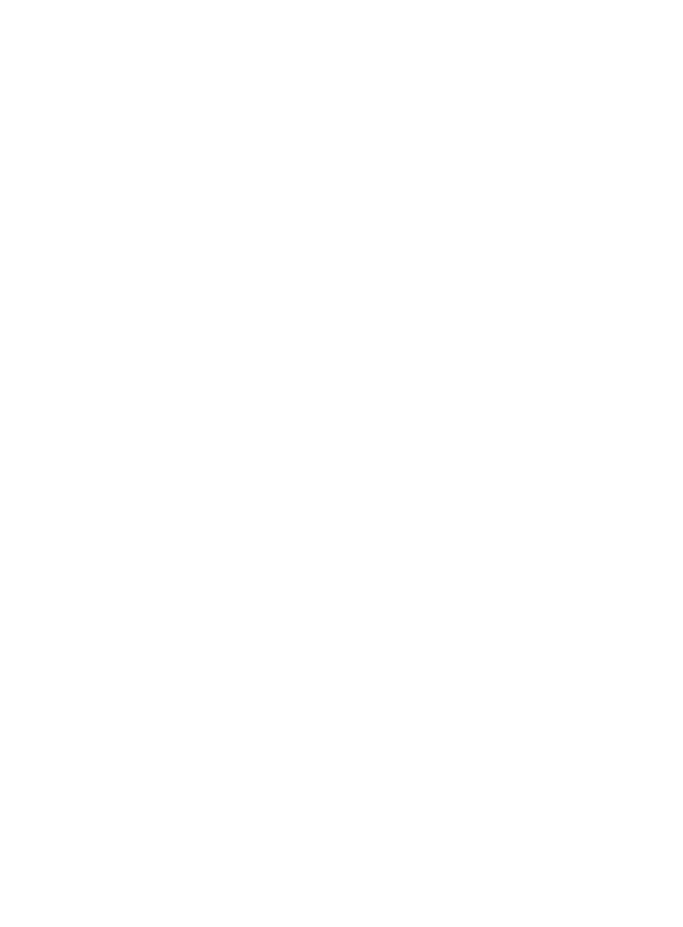
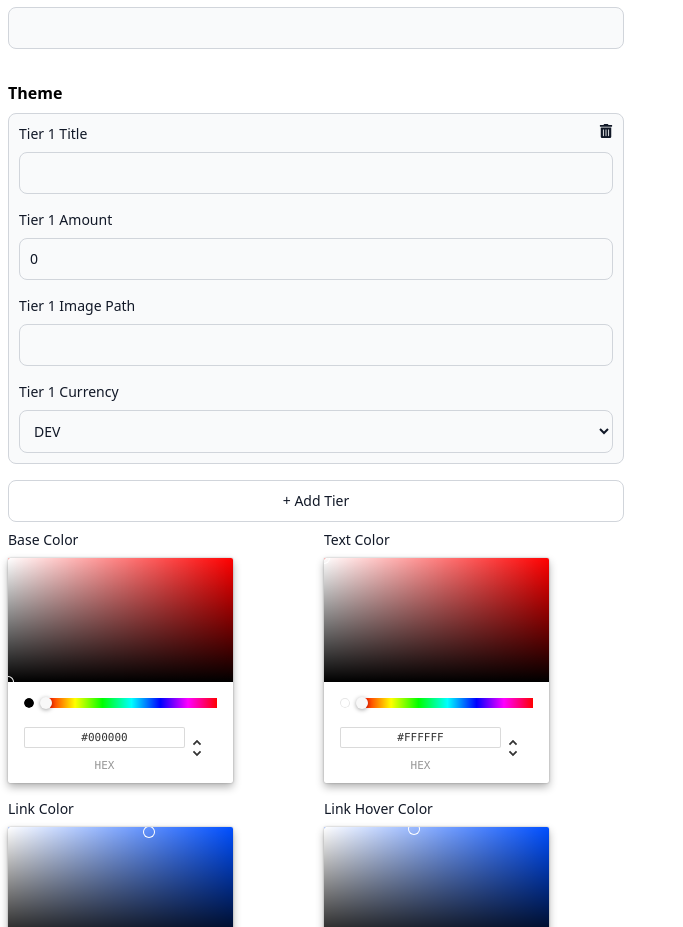
Before and after one commit to dev-protocol/clubs-yml-builder, a React (Vite) app: page / in a window 1280 px wide. Shown: the part 485-1412 px from the top of the page, without its empty margins (0-683 px from the left). Before the commit the page ends 800 px from the top, so only its background shows below. Built offline with nearby package versions, Linux system fonts and the light colour scheme.

Commit message:
theme area finished

```diff
--- a/package.json
+++ b/package.json
@@ -9,12 +9,14 @@
   },
   "dependencies": {
     "react": "^18.0.0",
+    "react-color": "^2.19.3",
     "react-dom": "^18.0.0",
     "react-icons": "^4.4.0",
     "yaml": "^2.1.1"
   },
   "devDependencies": {
     "@types/react": "^18.0.0",
+    "@types/react-color": "^3.0.6",
     "@types/react-dom": "^18.0.0",
     "@vitejs/plugin-react": "^1.3.0",
     "autoprefixer": "^10.4.7",
--- a/src/App.tsx
+++ b/src/App.tsx
@@ -33,13 +33,17 @@
   const [config, setConfig] = useState<Config>(initBuild());
 
   return (
-    <div className="bg-white dark:bg-gray-900 text-black dark:text-white min-h-screen">
+    <div className="bg-white dark:bg-gray-900 text-black dark:text-white min-h-screen pb-8">
       <header className="container mx-auto mb-8 py-4 px-2">
         <h1 className="font-bold">Clubs YML Builder</h1>
       </header>
       <main className="container mx-auto grid grid-cols-1 sm:grid-cols-2 gap-8 px-2">
         <ConfigForm config={config} setConfig={setConfig} />
-        <YmlOutput config={config} />
+        <div>
+          <div className="sticky top-8">
+            <YmlOutput config={config} />
+          </div>
+        </div>
       </main>
     </div>
   );
--- a/src/ConfigForm/Input.tsx
+++ b/src/ConfigForm/ConfigInput.tsx
@@ -1,7 +1,9 @@
 import React from "react";
 import { Config } from "../types";
+import { isNumberInput } from "../utils";
+import ConfigInputLabel from "./ConfigInputLabel";
 
-interface InputProps {
+interface ConfigInputProps {
   label: string;
   value: string;
   id: string;
@@ -10,7 +12,7 @@
   onChange: React.ChangeEventHandler<HTMLInputElement>;
 }
 
-const Input: React.FC<InputProps> = ({
+const ConfigInput: React.FC<ConfigInputProps> = ({
   label,
   value,
   id,
@@ -20,21 +22,21 @@
 }) => {
   return (
     <div className="mb-4">
-      <label
-        className="block mb-2 text-sm font-medium text-gray-900 dark:text-gray-300"
-        htmlFor={id}
-      >
-        {label}
-      </label>
+      <ConfigInputLabel text={label} htmlFor={id} />
       <input
         id={id}
         value={value}
         className="bg-gray-50 border border-gray-300 text-gray-900 text-sm rounded-lg focus:ring-blue-500 focus:border-blue-500 block w-full p-2.5 dark:bg-gray-700 dark:border-gray-600 dark:placeholder-gray-400 dark:text-white dark:focus:ring-blue-500 dark:focus:border-blue-500"
         placeholder={placeholder}
-        onChange={onChange}
+        onChange={(e) => {
+          if (!isNumeric || (isNumeric && isNumberInput(e.target.value))) {
+            console.log("change is: ", e.target.value);
+            onChange(e);
+          }
+        }}
       />
     </div>
   );
 };
 
-export default Input;
+export default ConfigInput;
--- /dev/null
+++ b/src/ConfigForm/ConfigInputLabel.tsx
@@ -0,0 +1,22 @@
+import React from "react";
+
+interface ConfigInputLabelProps {
+  text: string;
+  htmlFor: string;
+}
+
+const ConfigInputLabel: React.FC<ConfigInputLabelProps> = ({
+  text,
+  htmlFor,
+}) => {
+  return (
+    <label
+      className="block mb-2 text-sm font-medium text-gray-900 dark:text-gray-300"
+      htmlFor={htmlFor}
+    >
+      {text}
+    </label>
+  );
+};
+
+export default ConfigInputLabel;
--- /dev/null
+++ b/src/ConfigForm/TierConfig.tsx
@@ -0,0 +1,93 @@
+import React from "react";
+import { FaTrash, FaTrashAlt } from "react-icons/fa";
+import { Config, Tier } from "../types";
+import ConfigInput from "./ConfigInput";
+import ConfigInputLabel from "./ConfigInputLabel";
+
+interface TierConfigProps {
+  index: number;
+  config: Config;
+  setConfig: React.Dispatch<React.SetStateAction<Config>>;
+}
+
+const TierConfig: React.FC<TierConfigProps> = ({
+  index,
+  config,
+  setConfig,
+}) => {
+  return (
+    <div className="mb-4 bg-gray-50 border border-gray-300 text-gray-900 text-sm rounded-lg block w-full p-2.5 dark:bg-gray-800 dark:border-gray-600 dark:text-white">
+      <div className="relative">
+        <button
+          onClick={() => {
+            config.theme.tier.splice(index, 1);
+            setConfig(Object.assign({}, config));
+          }}
+          className="absolute top-0 right-0 active:text-violet-700"
+        >
+          <FaTrashAlt />
+        </button>
+        <ConfigInput
+          label={`Tier ${index + 1} Title`}
+          value={config.theme.tier[index].title}
+          id={`tierTitle${index}`}
+          onChange={(e) => {
+            const tier = config.theme.tier[index];
+            tier.title = e.target.value;
+            const newConfig = Object.assign({}, config);
+            newConfig.theme.tier[index] = tier;
+            setConfig(newConfig);
+          }}
+        />
+        <ConfigInput
+          label={`Tier ${index + 1} Amount`}
+          value={String(config.theme.tier[index].amount)}
+          id={`tierAmount${index}`}
+          isNumeric={true}
+          onChange={(e) => {
+            const tier = config.theme.tier[index];
+            tier.amount = +e.target.value;
+            const newConfig = Object.assign({}, config);
+            newConfig.theme.tier[index] = tier;
+            setConfig(newConfig);
+          }}
+        />
+        <ConfigInput
+          label={`Tier ${index + 1} Image Path`}
+          value={config.theme.tier[index].image ?? ""}
+          id={`tierImage${index}`}
+          onChange={(e) => {
+            const tier = config.theme.tier[index];
+            tier.image = e.target.value;
+            const newConfig = Object.assign({}, config);
+            newConfig.theme.tier[index] = tier;
+            setConfig(newConfig);
+          }}
+        />
+        <div>
+          <ConfigInputLabel
+            text={`Tier ${index + 1} Currency`}
+            htmlFor={`tierCurrency${index}`}
+          />
+          <select
+            id={`tierCurrency${index}`}
+            className="bg-gray-50 border border-gray-300 text-gray-900 text-sm rounded-lg focus:ring-blue-500 focus:border-blue-500 block w-full p-2.5 dark:bg-gray-700 dark:border-gray-600 dark:placeholder-gray-400 dark:text-white dark:focus:ring-blue-500 dark:focus:border-blue-500"
+            onChange={(e) => {
+              const tier = config.theme.tier[index];
+              tier.basedCurrency = e.target.value as "DEV" | "ETH" | "USD";
+              const newConfig = Object.assign({}, config);
+              newConfig.theme.tier[index] = tier;
+              setConfig(newConfig);
+            }}
+          >
+            <option value="DEV">DEV</option>
+            <option value="ETH">ETH</option>
+            <option value="USD">USD</option>
+          </select>
+        </div>
+      </div>
+    </div>
+  );
+};
+
+export default TierConfig;
--- a/src/ConfigForm/index.tsx
+++ b/src/ConfigForm/index.tsx
@@ -1,6 +1,9 @@
 import React from "react";
 import { Config } from "../types";
-import Input from "./Input";
+import ConfigInput from "./ConfigInput";
+import ConfigInputLabel from "./ConfigInputLabel";
+import TierConfig from "./TierConfig";
+import { ChromePicker } from "react-color";
 
 interface ConfigFormProps {
   config: Config;
@@ -10,9 +13,9 @@
 const ConfigForm: React.FC<ConfigFormProps> = ({ config, setConfig }) => {
   return (
     <div>
-      <div>
+      <div className="mb-8">
         <h2 className="font-bold mb-2">Core</h2>
-        <Input
+        <ConfigInput
           label="Site Name"
           value={config.core.siteName}
           id="siteName"
@@ -28,7 +31,7 @@
             )
           }
         />
-        <Input
+        <ConfigInput
           label="DAO Name"
           value={config.core.daoName}
           id="daoName"
@@ -44,7 +47,7 @@
             )
           }
         />
-        <Input
+        <ConfigInput
           label="Token Address"
           value={config.core.tokenAddress}
           id="tokenAddress"
@@ -60,10 +63,120 @@
             )
           }
         />
+        <ConfigInput
+          label="Network ID"
+          value={String(config.core.networkId)}
+          id="networkId"
+          isNumeric={true}
+          onChange={(e) =>
+            setConfig((config) =>
+              Object.assign({
+                ...config,
+                core: {
+                  ...config.core,
+                  networkId: +e.target.value,
+                },
+              })
+            )
+          }
+        />
+        <ConfigInput
+          label="RPC (optional)"
+          value={config.core.rpc ?? ""}
+          id="rpc"
+          onChange={(e) =>
+            setConfig((config) =>
+              Object.assign({
+                ...config,
+                core: {
+                  ...config.core,
+                  rpc: e.target.value,
+                },
+              })
+            )
+          }
+        />
       </div>
 
       <div>
         <h2 className="font-bold mb-2">Theme</h2>
+
+        <div>
+          {config.theme.tier.map((_, i) => (
+            <div key={`tier-${i}`}>
+              <TierConfig index={i} config={config} setConfig={setConfig} />
+            </div>
+          ))}
+          <button
+            type="button"
+            className="text-gray-900 w-full bg-white border border-gray-300 focus:outline-none hover:bg-gray-100 focus:ring-4 focus:ring-gray-200 font-medium rounded-lg text-sm px-5 py-2.5 mr-2 mb-2 dark:bg-gray-800 dark:text-white dark:border-gray-600 dark:hover:bg-gray-700 dark:hover:border-gray-600 dark:focus:ring-gray-700"
+            onClick={() => {
+              const tier = config.theme.tier;
+              tier.push({
+                title: "",
+                amount: 0,
+                image: "",
+                basedCurrency: "DEV",
+              });
+              config.theme.tier = tier;
+              setConfig(Object.assign({}, config));
+            }}
+          >
+            + Add Tier
+          </button>
+        </div>
+
+        <div className="grid grid-cols-2 gap-4">
+          <div>
+            <ConfigInputLabel text="Base Color" htmlFor="baseColor" />
+            <ChromePicker
+              color={config.theme.color.base}
+              disableAlpha={true}
+              onChange={(color) => {
+                config.theme.color.base = color.hex;
+                setConfig(Object.assign({}, config));
+              }}
+            />
+          </div>
+          <div>
+            <ConfigInputLabel text="Text Color" htmlFor="textColor" />
+            <ChromePicker
+              color={config.theme.color.text}
+              disableAlpha={true}
+              onChange={(color) => {
+                config.theme.color.text = color.hex;
+                setConfig(Object.assign({}, config));
+              }}
+            />
+          </div>
+
+          <div>
+            <ConfigInputLabel text="Link Color" htmlFor="linkColor" />
+            <ChromePicker
+              color={config.theme.color.link}
+              disableAlpha={true}
+              onChange={(color) => {
+                config.theme.color.link = color.hex;
+                setConfig(Object.assign({}, config));
+              }}
+            />
+          </div>
+
+          <div>
+            <ConfigInputLabel
+              text="Link Hover Color"
+              htmlFor="linkHoverColor"
+            />
+            <ChromePicker
+              color={config.theme.color.linkHover}
+              disableAlpha={true}
+              onChange={(color) => {
+                config.theme.color.linkHover = color.hex;
+                setConfig(Object.assign({}, config));
+              }}
+            />
+          </div>
+        </div>
       </div>
     </div>
   );
--- /dev/null
+++ b/src/utils/index.ts
@@ -0,0 +1,5 @@
+const validNumber = new RegExp(/^\d*\.?\d*$/);
+
+export const isNumberInput = (str: string): boolean => {
+  return validNumber.test(str);
+};
```
Also changed, not shown: 1 other file (tests, documents, lock files or other folders).
